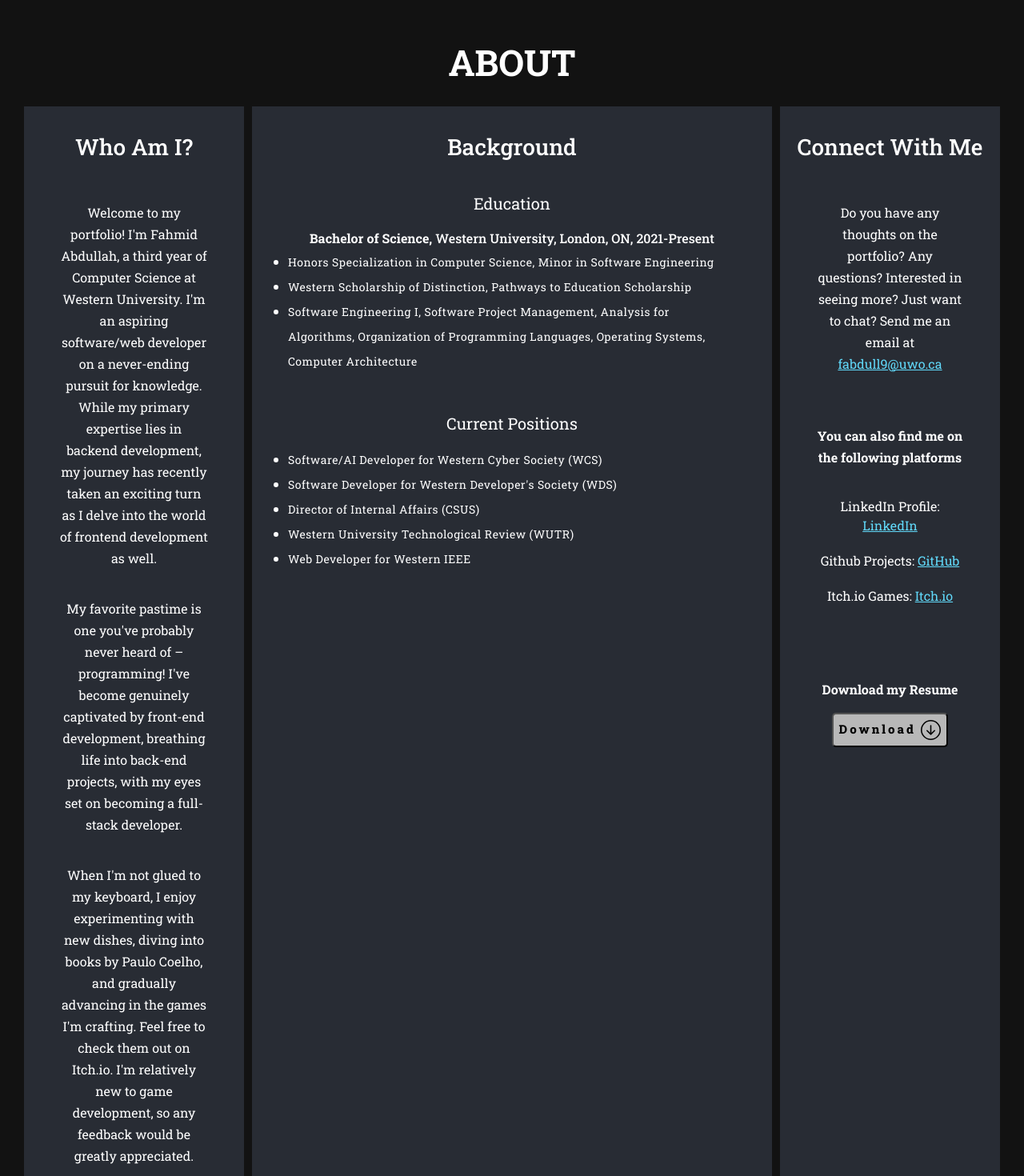
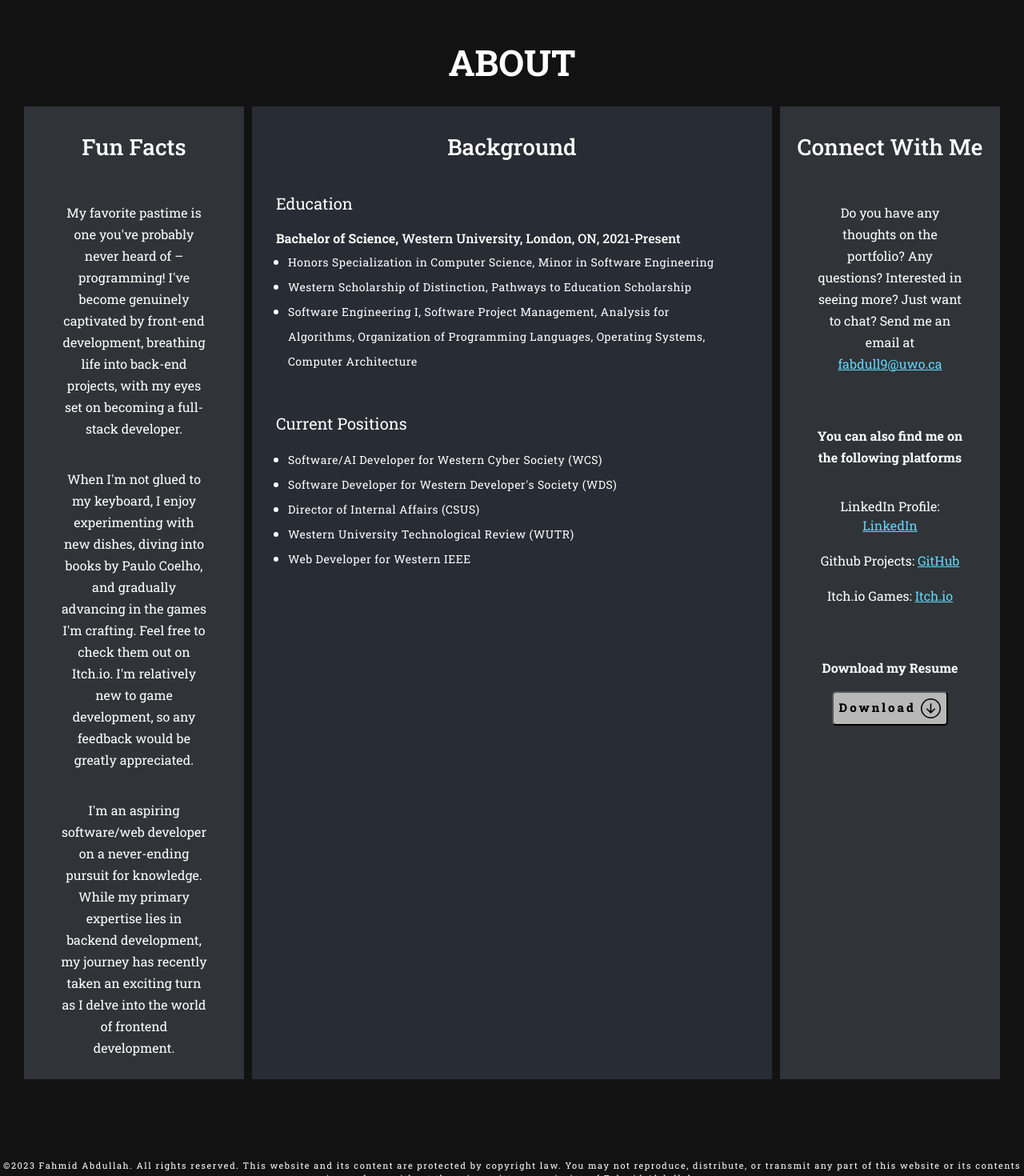
Before and after one commit to Fahmid-Abdullah/fahmid-react-portfolio, a React (Create React App) app: page / in a window 1280 px wide. Shown: the part 2480-3950 px from the top of the page at 80% size. Built offline with nearby package versions, Linux system fonts and the light colour scheme.

Commit message:
Configure

```diff
--- a/src/App.css
+++ b/src/App.css
@@ -49,6 +49,8 @@ h1, h2, h3, h4, h5, h6 {
 .about h4 {
   font-size: 20px;
   font-weight: 400;
+  text-align: left;
+  margin-left: 30px;
 }
 
 .App {
@@ -521,6 +523,8 @@ nav.navbar .navbar-toggler[aria-expanded="true"] .navbar-toggler-icon {
 .about h6 {
   margin-top: -5px;
   margin-bottom: -5px;
+  text-align: left;
+  margin-left: 30px;
 }
 
 .about h7 {
@@ -542,7 +546,7 @@ nav.navbar .navbar-toggler[aria-expanded="true"] .navbar-toggler-icon {
 }
 
 .about-me-text {
-  background-color: #282c34;
+  background-color: #303338;
 }
 
 .academic-text {
@@ -551,7 +555,7 @@ nav.navbar .navbar-toggler[aria-expanded="true"] .navbar-toggler-icon {
 }
 
 .about-me-contact {
-  background-color: #282c34;
+  background-color: #303338;
 }
 
 .about-me-text:hover {
--- a/src/components/About.js
+++ b/src/components/About.js
@@ -10,11 +10,10 @@ export const About = () => {
 
             <div className="about-container">
             <div className="about-me-text">
-                <h3><br/>Who Am I?<br/><br/></h3>
-                <p className="about-paragraph">Welcome to my portfolio! I'm Fahmid Abdullah, a third year of Computer Science at Western University. I'm an aspiring software/web developer on a never-ending pursuit for knowledge. While my primary expertise lies in backend development, my journey has recently taken an exciting turn as I delve into the world of frontend development as well.</p>
+                <h3><br/>Fun Facts<br/><br/></h3>
                 <p className="about-paragraph">My favorite pastime is one you've probably never heard of – programming! I've become genuinely captivated by front-end development, breathing life into back-end projects, with my eyes set on becoming a full-stack developer.</p>
                 <p className="about-paragraph">When I'm not glued to my keyboard, I enjoy experimenting with new dishes, diving into books by Paulo Coelho, and gradually advancing in the games I'm crafting. Feel free to check them out on Itch.io. I'm relatively new to game development, so any feedback would be greatly appreciated.</p>
-                <p className="about-paragraph">Finally, I'm currently engaged in large scale projects for both the <b>Western Cyber Society</b> and <b>Western Developer's Society</b>.</p>
+                <p className="about-paragraph">I'm an aspiring software/web developer on a never-ending pursuit for knowledge. While my primary expertise lies in backend development, my journey has recently taken an exciting turn as I delve into the world of frontend development.</p>
             </div>
 
             <div className="academic-text">
@@ -45,7 +44,7 @@ export const About = () => {
                 <h7 className="about-paragraph">LinkedIn Profile: <a className="link" href="https://ca.linkedin.com/in/fahmid-abdullah" target="_blank">LinkedIn</a></h7>
                 <h7 className="about-paragraph">Github Projects: <a className="link" href="https://github.com/Fahmid-Abdullah" target="_blank">GitHub</a></h7>
                 <h7 className="about-paragraph">Itch.io Games: <a className="link" href="https://ainsire.itch.io" target="_blank">Itch.io</a></h7>
-                <p><br/><br/><br/><b>Download my Resume</b></p>
+                <p><br/><br/><b>Download my Resume</b></p>
                 <button onClick={() => window.open('https://drive.google.com/file/d/1Vj1CZJ6IHtmPR5giQ5o6s-NkK-Q4i3yC/view?usp=sharing')}>Download <ArrowDownCircle size={25}/></button>
             </div>
 
--- a/src/components/Footer.js
+++ b/src/components/Footer.js
@@ -3,7 +3,7 @@ import React from "react";
 export const Footer = () => {
     return (
         <section className="footer">
-            <p>© 2023 Fahmid Abdullah. All rights reserved. This website and its content are protected by copyright law. You may not reproduce, distribute, or transmit any part of this website or its contents in any form without the prior written permission of Fahmid Abdullah.</p>
+            <p>©2023 Fahmid Abdullah. All rights reserved. This website and its content are protected by copyright law. You may not reproduce, distribute, or transmit any part of this website or its contents in any form without the prior written permission of Fahmid Abdullah.</p>
         </section>
     )
 }
```
Also changed, not shown: 8 other files (tests, documents, lock files or other folders).
